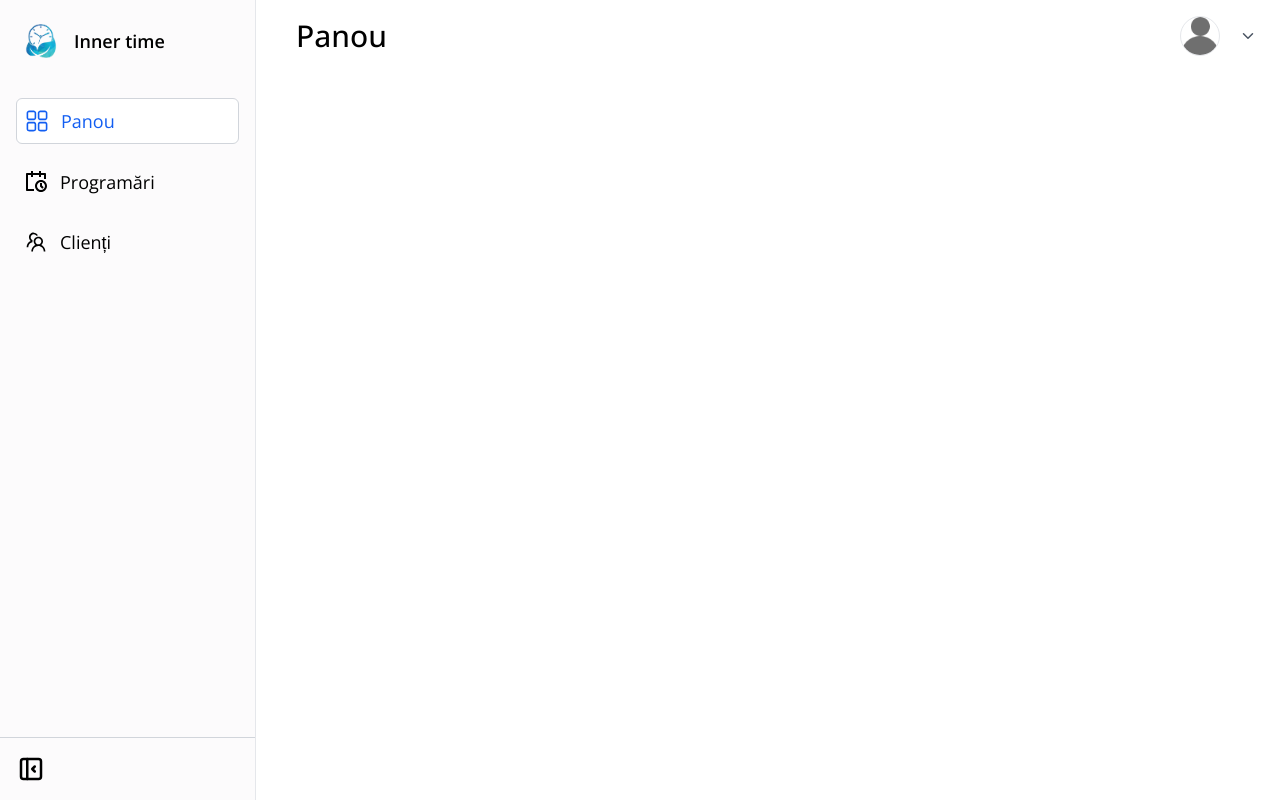
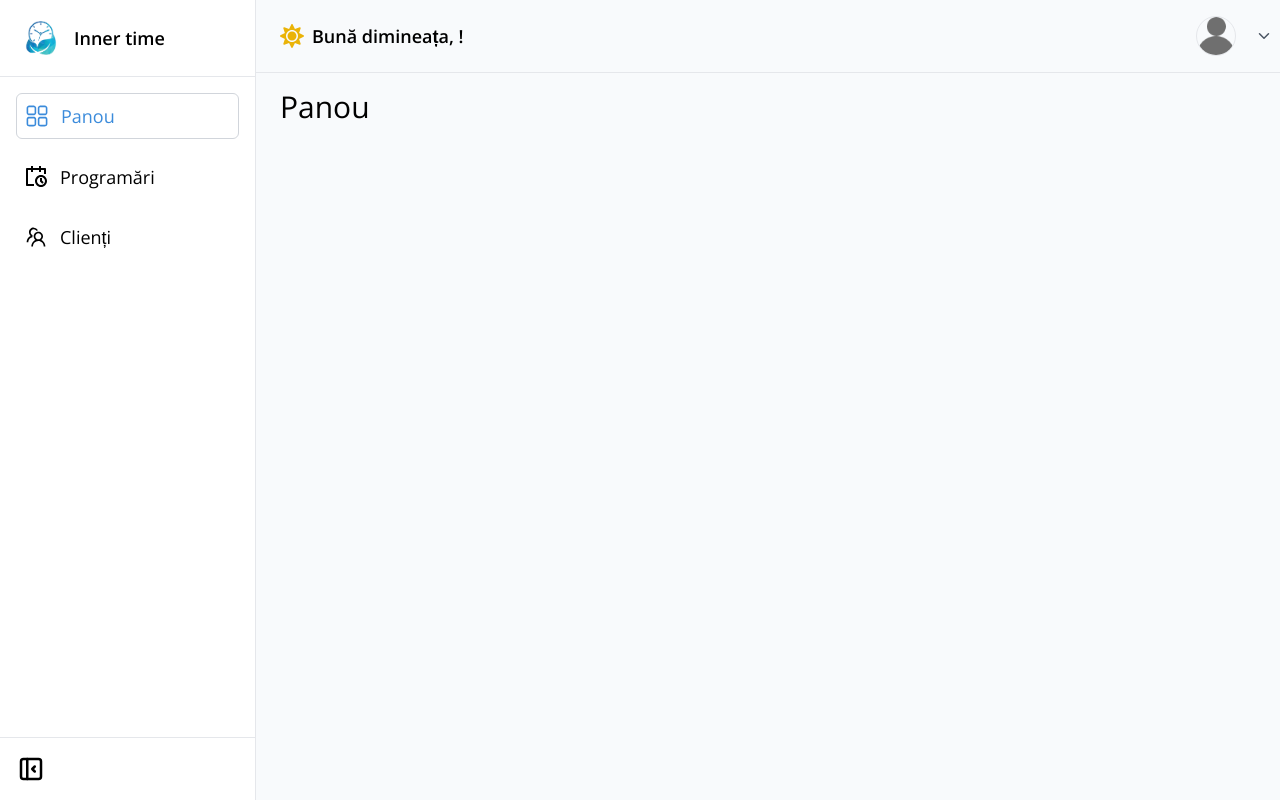
Before and after one commit to nistor-andrei/inner-time, a Next.js app: page / in a window 1280 px wide. Built offline with nearby package versions, Linux system fonts and the light colour scheme; no server answers.

Commit message:
Add Header and Greetings components; implement user data fetching; update layout and styles

```diff
--- /dev/null
+++ b/app/actions/getUserData.ts
@@ -0,0 +1,10 @@
+import { createClient } from "@/utils/supabase/server";
+
+export async function getUserData() {
+  const supabase = await createClient();
+  const {
+    data: { user },
+  } = await supabase.auth.getUser();
+
+  return user;
+}
--- /dev/null
+++ b/app/components/Header/Header.tsx
@@ -0,0 +1,9 @@
+const Header = () => {
+  return (
+    <div className="ml-6 mt-4">
+      <h1 className="text-3xl">Panou</h1>
+    </div>
+  );
+};
+
+export default Header;
--- a/app/globals.css
+++ b/app/globals.css
@@ -4,9 +4,10 @@
 
 @layer base {
   :root {
-    --blue: #125ef2;
-    --dark-blue: #0a4ab8;
+    --blue: #3b8bdb;
+    --light-blue: #9ed1f3;
     --light-gray: #fcfbfc;
+    --green: #6bbf47;
     --text-sm: 16px;
   }
 }
--- a/app/page.tsx
+++ b/app/page.tsx
@@ -1,19 +1,22 @@
+import Greetings from "@/components/Greetings/Greetings";
 import Profile from "@/components/Profile/Profile";
 import Sidebar from "@/components/Sidebar/Sidebar";
-import { createClient } from "@/utils/supabase/server";
+import { getUserData } from "./actions/getUserData";
+import Header from "./components/Header/Header";
 
 export default async function Home() {
-  const supabase = await createClient();
-  const {
-    data: { user },
-  } = await supabase.auth.getUser();
+  const user = await getUserData();
+
   return (
     <div className="flex">
       <Sidebar />
-      <main className="flex-1 flex flex-col gap-6 ml-6">
-        <div className="flex justify-between items-center">
-          <h2 className="font-medium text-3xl p-4">Panou</h2>
+      <main className="flex-1 flex flex-col  bg-slate-50 ">
+        <div className="flex justify-between items-center pl-6 border-b-1 py-4">
+          <Greetings name={user?.user_metadata.display_name} />
           <Profile user={user} />
+        </div>
+        <div>
+          <Header />
         </div>
       </main>
     </div>
--- /dev/null
+++ b/components/Greetings/Greetings.tsx
@@ -0,0 +1,41 @@
+import { FC } from "react";
+import { FaCloudSun, FaMoon, FaSun } from "react-icons/fa";
+
+interface GreetingsProps {
+  name: string;
+}
+
+const Greetings: FC<GreetingsProps> = ({ name }) => {
+  const getGreeting = () => {
+    const hour = new Date().getHours();
+    if (hour < 12) {
+      return {
+        text: "Bună dimineața",
+        icon: <FaSun className="text-yellow-500" />,
+      };
+    } else if (hour < 18) {
+      return {
+        text: "Bună ziua",
+        icon: <FaCloudSun className="text-orange-400" />,
+      };
+    } else {
+      return {
+        text: "Seara faină",
+        icon: <FaMoon className="text-blue-500" />,
+      };
+    }
+  };
+
+  const { text, icon } = getGreeting();
+
+  return (
+    <div className="flex items-center">
+      <div className="text-2xl mr-2">{icon}</div>
+      <div className="text-lg font-semibold">
+        {text}, <span className="text-primary">{name}</span>!
+      </div>
+    </div>
+  );
+};
+
+export default Greetings;
--- a/components/Profile/Profile.tsx
+++ b/components/Profile/Profile.tsx
@@ -10,7 +10,7 @@ const Profile = ({ user }: { user: User | null }) => {
   const [dropdownOpen, setDropdownOpen] = useState(false);
 
   return (
-    <div className="flex items-center justify-end p-4 bg-white w-full max-w-md cursor-pointer relative">
+    <div className="flex items-center justify-end  w-full max-w-md  relative">
       <div className="flex items-center gap-3">
         <ProfileImage
           avatarUrl={user?.user_metadata?.avatar_url}
--- a/components/Sidebar/Sidebar.tsx
+++ b/components/Sidebar/Sidebar.tsx
@@ -28,15 +28,15 @@ const Sidebar = () => {
   };
 
   return (
-    <div
+    <aside
       className={clsx(
-        "h-screen  bg-light-gray text-black border-e flex flex-col",
+        "h-screen  bg-white text-black border-e flex flex-col",
         "transition-all duration-300 ease-in-out",
         isCollapsed ? "w-17" : "w-64"
       )}
     >
       {/* Logo Section */}
-      <div className="p-4 flex items-center">
+      <div className="px-4 py-[13.1px] flex items-center border-b-1">
         <Image
           src="/logo-bg.png"
           alt="logo"
@@ -88,7 +88,7 @@ const Sidebar = () => {
       <button
         onClick={toggleSidebar}
         className={clsx(
-          "p-4 text-3xl bg-light-gray border-t border-gray-300",
+          "p-4 text-3xl bg-light-gray border-t bg-white",
           isCollapsed && "flex justify-center"
         )}
       >
@@ -98,7 +98,7 @@ const Sidebar = () => {
           <TbLayoutSidebarLeftCollapse />
         )}
       </button>
-    </div>
+    </aside>
   );
 };
 
--- a/tailwind.config.ts
+++ b/tailwind.config.ts
@@ -22,12 +22,18 @@ const config = {
         primary: {
           DEFAULT: "var(--blue)",
         },
+        secondary: {
+          DEFAULT: "var(--green)",
+        },
         "primary-dark": {
-          DEFAULT: "var(--dark-blue)",
+          DEFAULT: "var(--light-blue)",
         },
         "light-gray": {
           DEFAULT: "var(--light-gray)",
         },
+      },
+      borderWidth: {
+        "1": "1px",
       },
     },
   },
```
Also changed, not shown: components/Card/Card.tsx (added).
